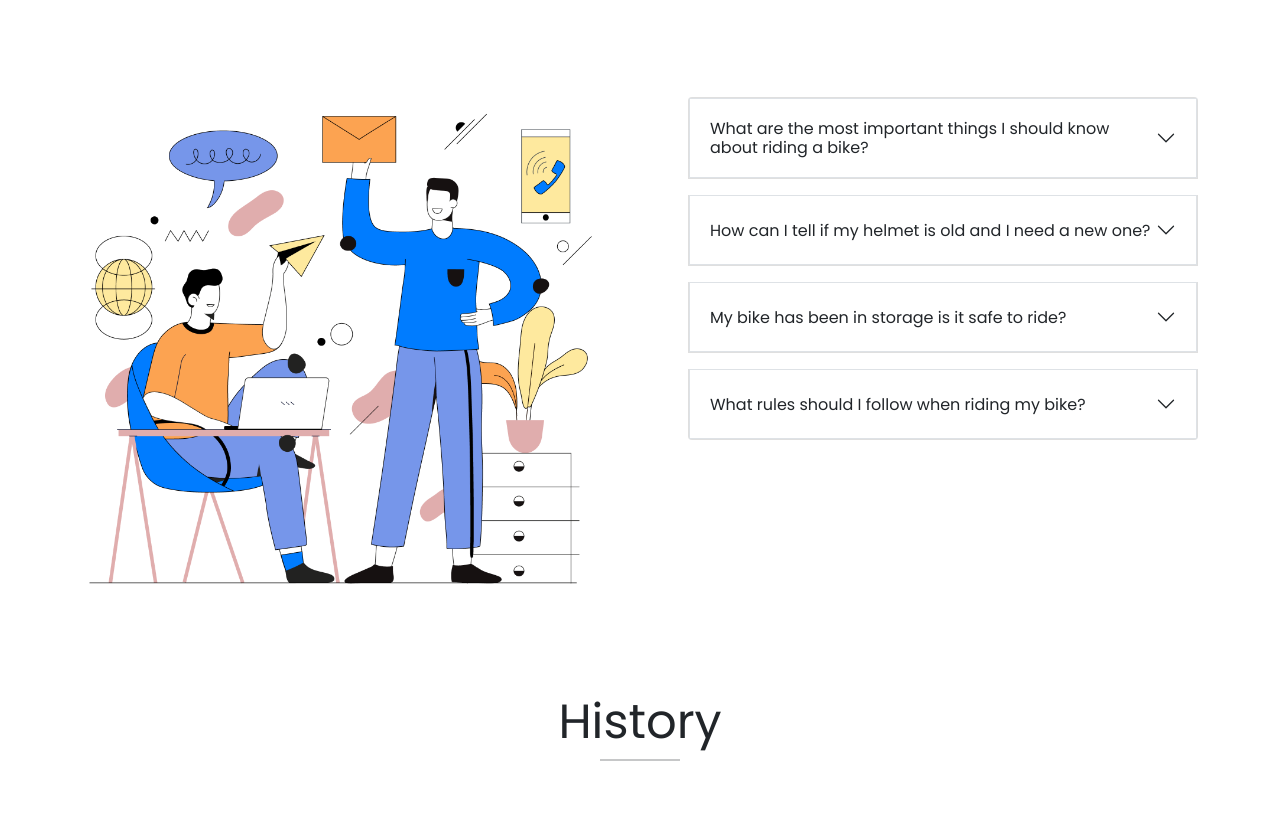
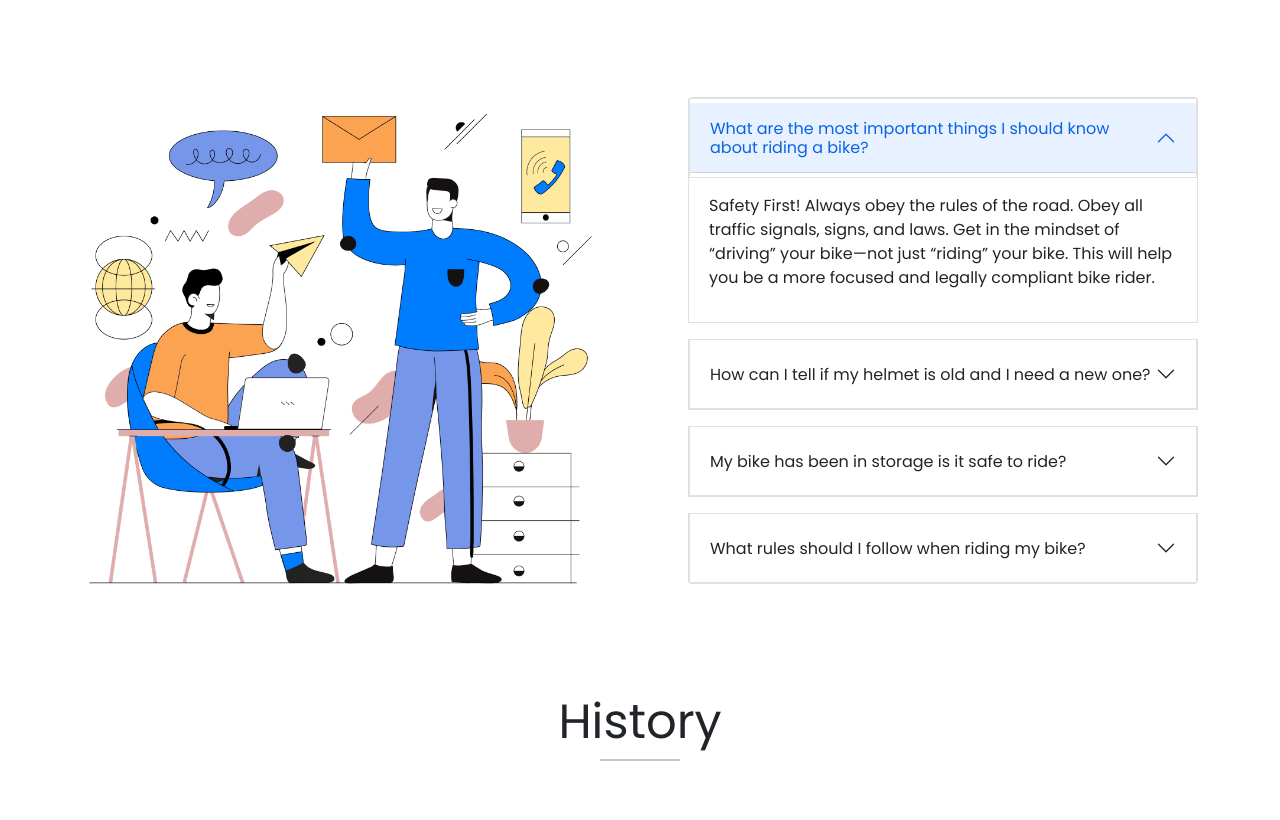
Before and after one commit to Pervej0/honda-cbr, a plain HTML site: page index.html in a window 1280 px wide. Shown: the part 2968-3788 px from the top of the page. Drawn offline with Linux system fonts and the light colour scheme.

Commit message:
Faq section modified

```diff
--- a/index.html
+++ b/index.html
@@ -372,7 +372,7 @@
                   id="headingOne"
                 >
                   <button
-                    class="accordion-button collapsed"
+                    class="accordion-button"
                     type="button"
                     data-bs-toggle="collapse"
                     data-bs-target="#collapseOne"
@@ -385,7 +385,7 @@
                 </h2>
                 <div
                   id="collapseOne"
-                  class="accordion-collapse collapse"
+                  class="accordion-collapse collapse show"
                   aria-labelledby="headingOne"
                   data-bs-parent="#accordionExample"
                 >
```
